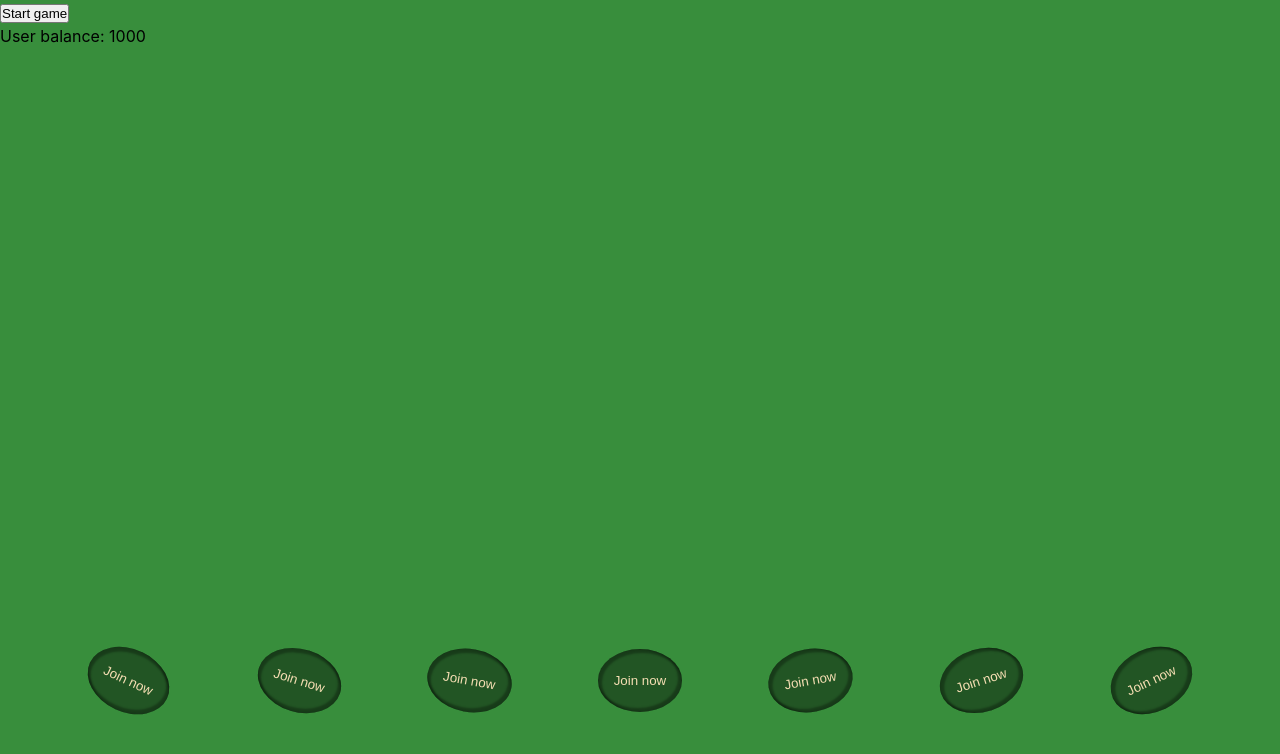
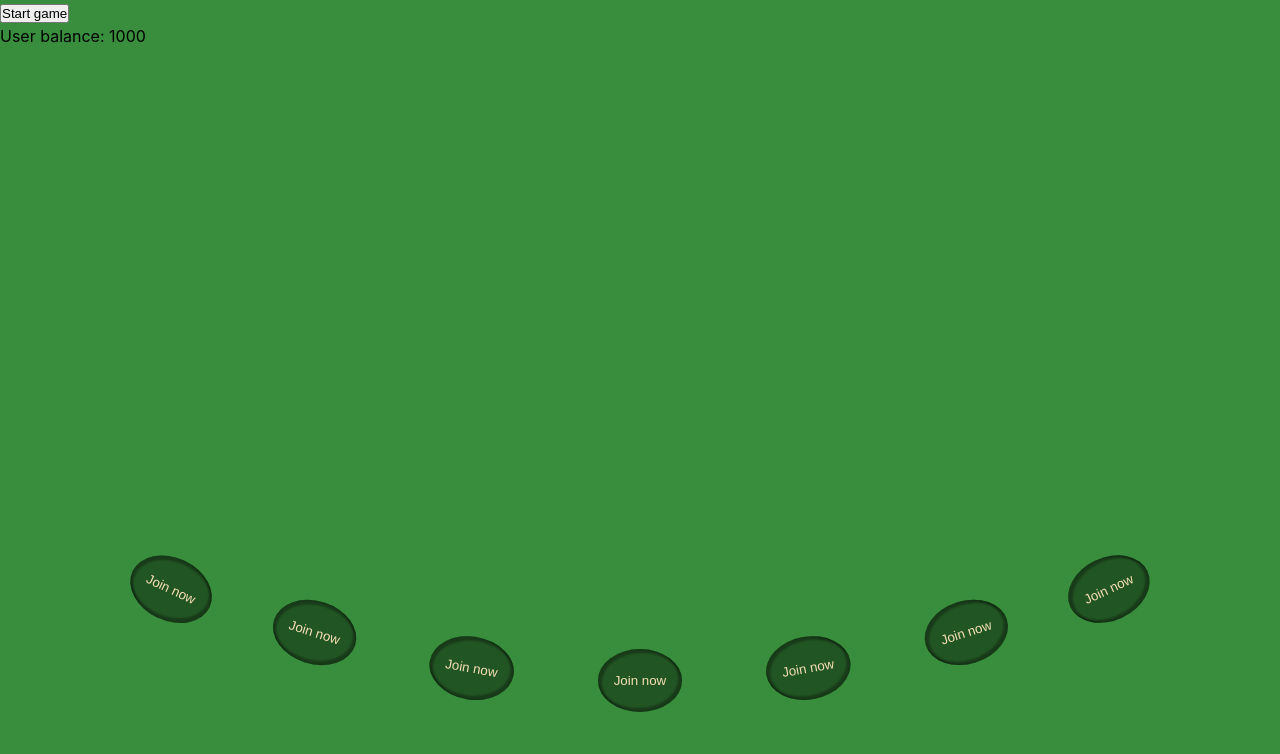
Before and after one commit to bartoszmrosek/Blackjack-Game, a React (Vite) app: page / in a window 1280 px wide. Shown: the top 754 px of the page. Built offline with nearby package versions, Linux system fonts and the light colour scheme.

Commit message:
More work on chips and styles

```diff
--- a/src/components/BetSpriteLoader/BetSpriteLoader.tsx
+++ b/src/components/BetSpriteLoader/BetSpriteLoader.tsx
@@ -1,17 +1,27 @@
-import React from "react";
+import React, { useEffect, useRef } from "react";
 
 interface BetSpriteLoaderProps {
     classNames?: string;
+    overWriteNumber?: number;
     type: "bet-1" | "bet-5" | "bet-10" | "bet-25" | "bet-100" | "bet-500";
     width: string;
     height: string;
 }
 
-const BetSpriteLoader: React.FC<BetSpriteLoaderProps> = ({ classNames, type, width, height }) => {
+const BetSpriteLoader: React.FC<BetSpriteLoaderProps> = ({ classNames, type, width, height, overWriteNumber }) => {
+    const svgRef = useRef<SVGSVGElement>(null);
+
+    useEffect(() => {
+        if (svgRef.current && overWriteNumber) {
+            // accessing shadow DOM to overwrite original number?
+            // needs further research
+        }
+    }, [overWriteNumber]);
+
     switch (type) {
         case "bet-1":
             return (
-                <svg width={width} height={height} viewBox="0 0 60 60" xmlns="http://www.w3.org/2000/svg">
+                <svg width={width} height={height} viewBox="0 0 60 60" xmlns="http://www.w3.org/2000/svg" ref={svgRef}>
                     <use
                         href="./Graphics/chipSprite.svg#chip-pink-g"
                         style={{ transform: "translate(-72px, -9px)" }}
@@ -21,7 +31,7 @@ const BetSpriteLoader: React.FC<BetSpriteLoaderProps> = ({ classNames, type, wid
             );
         case "bet-5":
             return (
-                <svg width={width} height={height} viewBox="0 0 60 60" xmlns="http://www.w3.org/2000/svg">
+                <svg width={width} height={height} viewBox="0 0 60 60" xmlns="http://www.w3.org/2000/svg" ref={svgRef}>
                     <use
                         href="./Graphics/chipSprite.svg#chip-red-g"
                         style={{ transform: "translate(-136px, -74px)" }}
@@ -31,7 +41,7 @@ const BetSpriteLoader: React.FC<BetSpriteLoaderProps> = ({ classNames, type, wid
             );
         case "bet-10":
             return (
-                <svg width={width} height={height} viewBox="0 0 60 60" xmlns="http://www.w3.org/2000/svg">
+                <svg width={width} height={height} viewBox="0 0 60 60" xmlns="http://www.w3.org/2000/svg" ref={svgRef}>
                     <use
                         href="./Graphics/chipSprite.svg#chip-cyan-g"
                         style={{ transform: "translate(-7px, -74px)" }}
@@ -41,7 +51,7 @@ const BetSpriteLoader: React.FC<BetSpriteLoaderProps> = ({ classNames, type, wid
             );
         case "bet-25":
             return (
-                <svg width={width} height={height} viewBox="0 0 60 60" xmlns="http://www.w3.org/2000/svg">
+                <svg width={width} height={height} viewBox="0 0 60 60" xmlns="http://www.w3.org/2000/svg" ref={svgRef}>
                     <use
                         href="./Graphics/chipSprite.svg#chip-darkred-g"
                         style={{ transform: "translate(-7px, -8px)" }}
@@ -51,7 +61,7 @@ const BetSpriteLoader: React.FC<BetSpriteLoaderProps> = ({ classNames, type, wid
             );
         case "bet-100":
             return (
-                <svg width={width} height={height} viewBox="0 0 60 60" xmlns="http://www.w3.org/2000/svg">
+                <svg width={width} height={height} viewBox="0 0 60 60" xmlns="http://www.w3.org/2000/svg" ref={svgRef}>
                     <use
                         href="./Graphics/chipSprite.svg#chip-blue-g"
                         style={{ transform: "translate(-136px, -8px)" }}
@@ -61,7 +71,7 @@ const BetSpriteLoader: React.FC<BetSpriteLoaderProps> = ({ classNames, type, wid
             );
         case "bet-500":
             return (
-                <svg width={width} height={height} viewBox="0 0 60 60" xmlns="http://www.w3.org/2000/svg">
+                <svg width={width} height={height} viewBox="0 0 60 60" xmlns="http://www.w3.org/2000/svg" ref={svgRef}>
                     <use
                         href="./Graphics/chipSprite.svg#chip-purple-g"
                         style={{ transform: "translate(-72px, -74px)" }}
--- a/src/components/GameRoom/BetOverlay/BetOverlay.tsx
+++ b/src/components/GameRoom/BetOverlay/BetOverlay.tsx
@@ -50,7 +50,7 @@ const BetOverlay: React.FC<BetOverlayProps> = ({ playerInformations, updateBet,
                     </button>
                 </div>
                 <button onClick={buttonHandler} id="bet-1" className={`${styles.betButton} ${styles.betOperations}`}>
-                    <BetSpriteLoader height="70px" width="70px" type="bet-1" />
+                    <BetSpriteLoader height="70px" width="70px" type="bet-1" overWriteNumber={7} />
                 </button>
                 <button onClick={buttonHandler} id="bet-5" className={`${styles.betButton} ${styles.betOperations}`}>
                     <BetSpriteLoader height="70px" width="70px" type="bet-5" />
--- a/src/components/GameRoom/UserSeat/UserSeat.module.css
+++ b/src/components/GameRoom/UserSeat/UserSeat.module.css
@@ -17,23 +17,23 @@
 }
 
 .seat:nth-child(1){
-    transform: rotate(25deg);
+    transform: rotate(25deg) translate(0, -160%);
 }
 .seat:nth-child(2){
-    transform: rotate(17.5deg);
+    transform: rotate(17.5deg) translate(0, -80%);
 }
 .seat:nth-child(3){
-    transform: rotate(10deg);
+    transform: rotate(10deg) translate(0, -20%);
 }
 .seat:nth-child(4){
     transform: rotate(0);
 }
 .seat:nth-child(5){
-    transform: rotate(-10deg);
+    transform: rotate(-10deg) translate(0, -20%);
 }
 .seat:nth-child(6){
-    transform: rotate(-17.5deg);
+    transform: rotate(-17.5deg) translate(0, -80%);
 }
 .seat:nth-child(7){
-    transform: rotate(-25deg);
+    transform: rotate(-25deg) translate(0, -160%);
 }
```
Also changed, not shown: public/Graphics/chipSprite.svg.
